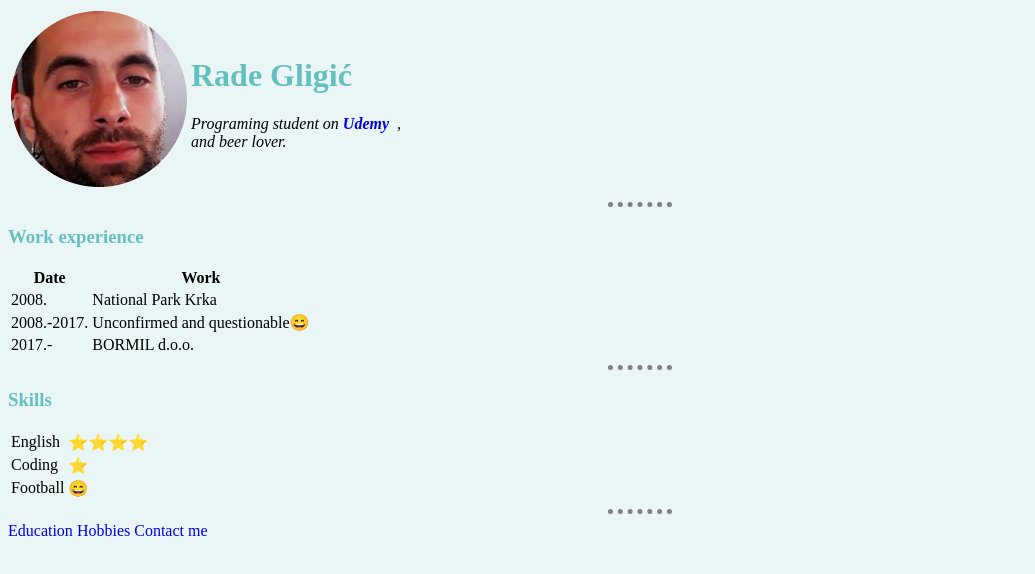
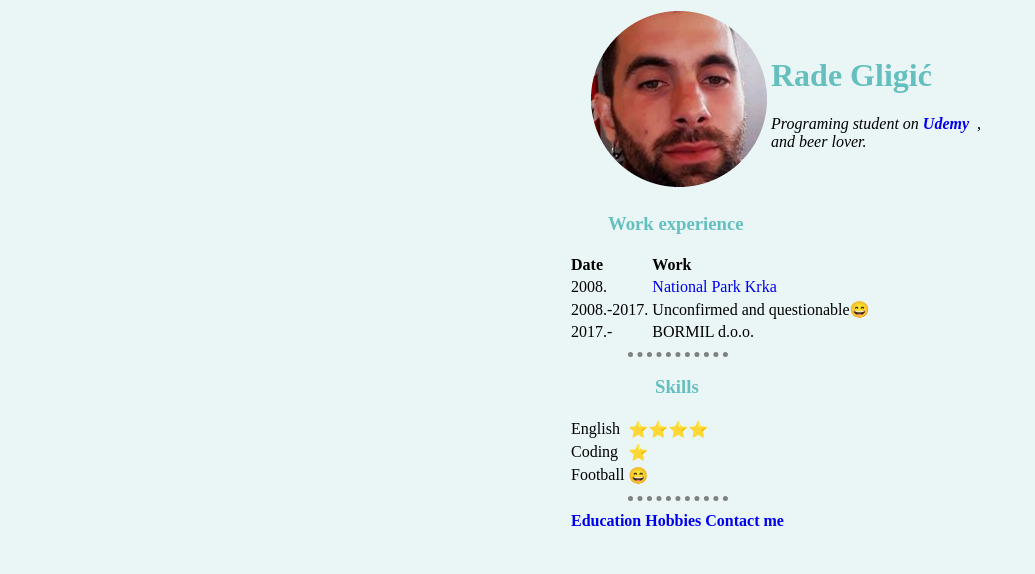
Before and after one commit to gligi123/cv, a plain HTML site: page index.html in a window 1280 px wide. Shown: the whole page, without its empty margins (0-1035 px from the left). Drawn offline with Linux system fonts and the light colour scheme.

Commit message:
add files via upload

```diff
--- a/css/styles.css
+++ b/css/styles.css
@@ -1,13 +1,12 @@
 body {
     background-color:#EAF6F6;
+
 }
 
- hr {
-   border-style: none;
-   border-top-style: dotted;
-   border-color: gray;
-   border-width: 5px;
-   width: 5%;
+table {
+  margin-left:560px;
+  text-align: left;
+
  }
 
 h1 {
@@ -16,4 +15,32 @@ body {
 
 h3 {
   color: #66BFBF;
+
 }
+
+hr {
+  border-style: none;
+  border-top-style: dotted;
+  border-color: gray;
+  border-width: 5px;
+  width: 100px;
+  margin-left: 620px;
+}
+
+a {
+  text-decoration: none;
+  text-align: center;
+}
+
+.jaoo {
+  margin-left: 580px;
+}
+
+.skills {
+margin-left:647px ;
+}
+
+
+.work {
+  margin-left:600px;
+}
--- a/index.html
+++ b/index.html
@@ -5,22 +5,17 @@
 
     <title>💚Radina osobna stranica</title>
    <link rel="stylesheet" href="css/styles.css">
-   <style>
-    a {
-        text-decoration: none;
-    }
-   </style>
+
 </head>
 <body>
-  <table spacing:"20">
+  <table class="jaoo">
     <tr>
       <td><img src="Images/trlje1-modified.png" alt="Rade profile picture"></td>
       <td><h1>Rade Gligić</h1>
         <p><em>Programing student on <strong><a   href ="https://www.udemy.com/">Udemy<a></strong>&ensp;,<br>and beer lover.</em></p></td>
     </tr>
   </table>
-   <hr>
-   <h3>Work experience</h3>
+   <h3 class="work">Work experience</h3>
    <table>
     <thead>
       <tr>
@@ -31,7 +26,7 @@
     <tbody>
     <tr>
       <td>2008.</td>
-      <td  href="https://www.npkrka.hr/hr">National Park Krka</td>
+      <td><a href="https://www.npkrka.hr/hr">National Park Krka</a></td>
     </tr>
     <tr>
       <td>2008.-2017.</td>
@@ -44,7 +39,7 @@
   </tbody>
    </table>
    <hr>
-   <h3>Skills</h3>
+   <h3 class="skills">Skills</h3>
    <table>
         <tr>
           <td>English</td>
@@ -60,9 +55,14 @@
         </tr>
        </table>
        <hr>
-
-       <a href="education.html">Education</a>
-    <a href="hobbies.html">Hobbies</a>
-   <a href="contact_me.html">Contact me</a>
+       <table>
+        <thead>
+          <tr>
+      <th><a href="education.html">Education</a> </th>
+   <th><a href="hobbies.html">Hobbies</a> </th>
+  <th><a href="contact_me.html">Contact me</a></th>
+  </tr>
+  </thead>
+  </table>
       </body>
 </html>
```
Also changed, not shown: education.html (+2 -2 lines). Lines whose indentation alone changed are shown as unchanged.
